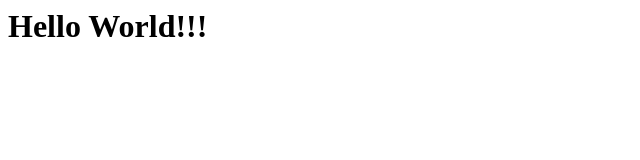
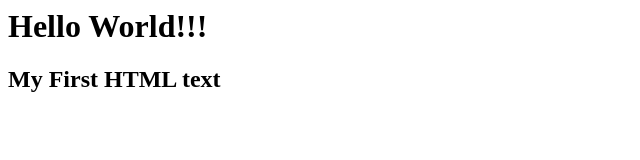
Before and after one commit to ysudnitsyna/first-project, a plain HTML site: page index.html in a window 1280 px wide. Shown: the whole page, without its empty margins (0-640 px from the left). Drawn offline with Linux system fonts and the light colour scheme.

Commit message:
Commit2
Commit2

```diff
--- a/index.html
+++ b/index.html
@@ -5,5 +5,6 @@
 
 <BODY>
 <h1>Hello World!!!</h1>
+<h2>My First HTML text</h2>
 </BODY>
 </HTML>
```
